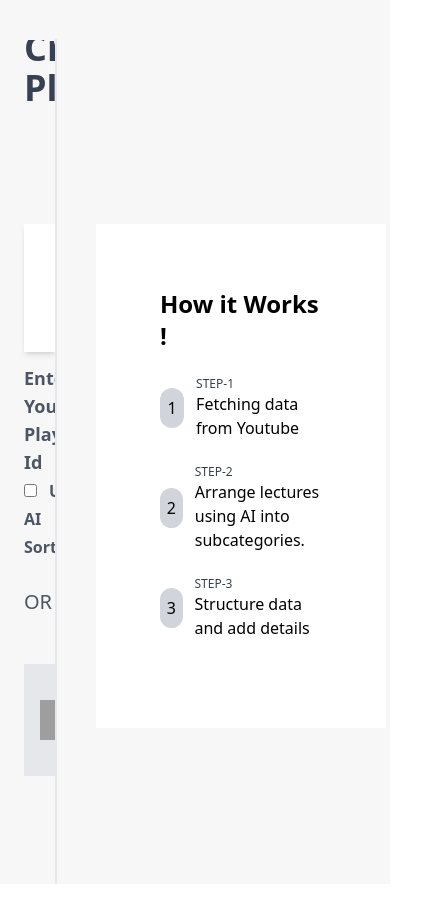
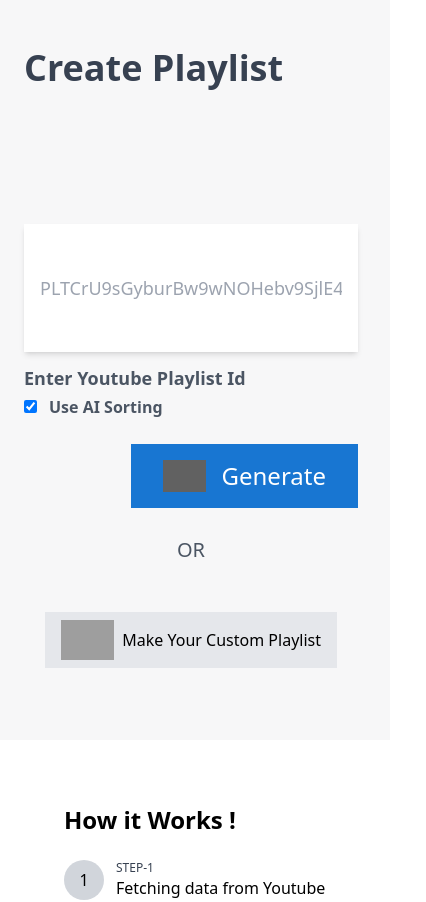
Before and after one commit to piyush-bit/YTLectures, a React (Vite) app: page /test in a window 390 px wide. Shown: the top 902 px of the page, 426 px wide, since content can reach past the window. Built offline with nearby package versions, Linux system fonts and the light colour scheme; no server answers; grey boxes are pictures that could not be loaded.

Commit message:
mobile freindly create page

```diff
--- a/src/App.jsx
+++ b/src/App.jsx
@@ -72,7 +72,7 @@ function App() {
       path : '/forgotpassword' , element :<ForgotPassword/>,
     },
     {
-      path : '/create' , element :<ConstructionAlert/>,
+      path : '/create' , element :<CreatePage/>,
     },
     {
       path : '/lecture' , element :<LecturePage/>,
@@ -86,6 +86,9 @@ function App() {
     {
       path : '/testFinal' , element :<Finalizing/>,
     },
+    {
+      path : "construction" , element :<ConstructionAlert/>
+    }
   ])
 
   if(!serverStated)
--- a/src/components/Create/ConstructionAlert.jsx
+++ b/src/components/Create/ConstructionAlert.jsx
@@ -8,11 +8,6 @@ function ConstructionAlert() {
 
         <br />
         <br />
-
-        <h1 className='text-2xl'>Features</h1>
-        <h1>• Create Playlist with youtube playlist id</h1>
-
-
     </div>
   )
 }
--- a/src/components/Create/CreatePage.jsx
+++ b/src/components/Create/CreatePage.jsx
@@ -1,4 +1,4 @@
-import React, { useState } from "react";
+import React, { useEffect, useState } from "react";
 import JsonElement from "./JsonElement";
 import JSONInput from "react-json-editor-ajrm";
 import locale from "react-json-editor-ajrm/locale/en";
@@ -22,7 +22,7 @@ function CreatePage() {
   const [tags,setTags] = useState()
   const [languages,setLanguages] = useState();
 
-  const [useAi,setUseAi] = useState(false);
+  const [useAi,setUseAi] = useState(true);
 
   const checkAviabilityandGenerate = async ()=>{
       try {
@@ -47,6 +47,10 @@ function CreatePage() {
 
       }
   }
+
+  useEffect(()=>{
+    console.log(useAi)
+  },[useAi])
 
   const onGenerateHandler = async ()=>{
     console.log(playlistURL);
@@ -82,8 +86,8 @@ function CreatePage() {
         <Finalizing result={result} tagOptions={tags} languageOptions={languages}/>
          </div>,document.getElementById("portal"))
          }
-      <div className="flex bg-back w-screen pt-10">
-        <div className="flex h-screen w-screen">
+      <div className="flex  bg-back w-screen pt-10">
+        <div className="flex min-h-screen w-screen">
           <div
             onClick={() => {
               navigate(-1);
@@ -96,7 +100,8 @@ function CreatePage() {
               alt=""
             />
           </div>
-          <div className="flex-grow h-full pr-8 pl-6 pb-10 overflow-y-auto">
+        <div className="flex w-full  lg:flex-row flex-col">
+        <div className="flex-grow h-full pr-8 pl-6 pb-10 lg:overflow-y-auto">
             <div className="flex items-center gap-3  h-14">
               <div className="mr-auto text-4xl font-semibold text-gray-700">
                 Create Playlist
@@ -108,10 +113,10 @@ function CreatePage() {
                 Enter youtube Playlist link
               </div >
               <input type="text" placeholder="PLTCrU9sGyburBw9wNOHebv9SjlE4Elv5a" className="shadow-md h-32 w-full px-4 text-lg text-gray-600 " value={playlistURL} onChange={(e)=>{setPlaylistURL(e.target.value)}}/>
-              <div className="flex">
+              <div className="flex flex-col sm:flex-row">
               <div className="font-semibold text-lg capitalize my-3 text-gray-600">
                 Enter youtube Playlist Id <br />
-                <input type="checkbox" onChange={(e)=>{setUseAi(e.target.checked)}} value={useAi} name="" id="" />
+                <input type="checkbox" defaultChecked={true}  onChange={(e)=>{setUseAi(e.target.checked)}} value={useAi} name="" id="" />
                 <span className="text-base ml-3">Use AI sorting</span>
                 {error && <div className="text-red-500">{error}</div>}
               </div >
@@ -135,16 +140,16 @@ function CreatePage() {
               <div className="mx-auto text-xl text-gray-600 my-4">
                 OR
               </div>
-              <div className=" flex items-center capitalize gap-2 bg-gray-200 w-fit px-4 py-2 mx-auto my-8">
+              <div onClick={()=>navigate("/construction")} className=" flex items-center capitalize gap-2 bg-gray-200 w-fit px-4 py-2 mx-auto my-8">
                 <img className="h-10 " src="https://cdn-icons-png.flaticon.com/64/1698/1698477.png" alt="" />
                 make your custom playlist
               </div>
             </div>
           </div>
-          <div className="h-full outline outline-1 outline-gray-200 "></div>
-          <div className=" h-full p-10 flex ">
+          <div className="h-full outline outline-1 hidden lg:block outline-gray-200 "></div>
+          <div className=" h-full  flex ">
 
-            <div className="bg-white p-16 mt-36 h-fit ">
+            <div className="bg-white p-16 lg:mt-36 h-fit mx-auto ">
               <div className="text-2xl font-semibold">
                 How it Works !
               </div>
@@ -175,6 +180,7 @@ function CreatePage() {
             </div>
 
           </div>
+        </div>
 
         </div>
       </div>
```
